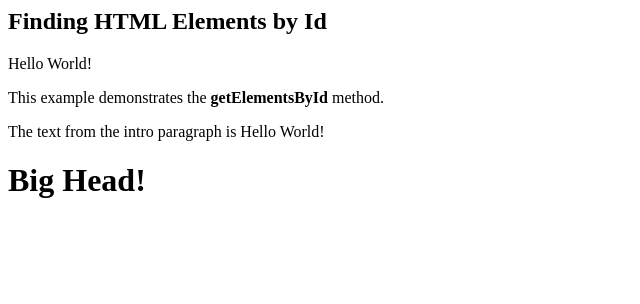
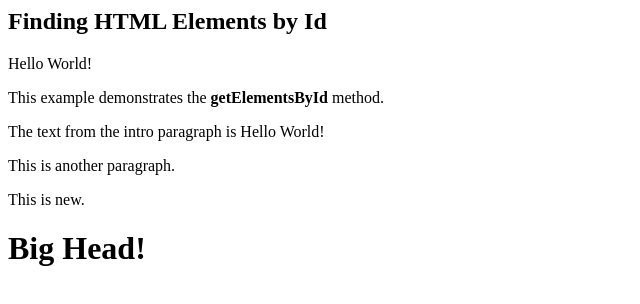
Before and after one commit to paraujosena/antigos, a plain HTML site: page DOM/dom.html in a window 1280 px wide. Shown: the whole page, without its empty margins (0-640 px from the left). Drawn offline with Linux system fonts and the light colour scheme.

Commit message:
removendo um paragrafo

```diff
--- a/DOM/dom.html
+++ b/DOM/dom.html
@@ -8,6 +8,12 @@
     <p>This example demonstrates the <b>getElementsById</b> method.</p>
 
     <p id="demo"></p>
+
+    <div id="div1">
+        <p id="p1">This is a paragraph.</p>
+        <p id="p2">This is another paragraph.</p>
+      </div>
+
 
     <script>
     var myElement = document.getElementById("intro");
@@ -23,6 +29,16 @@
         heading.appendChild(heading_text);
         document.body.appendChild(heading);
         }
+
+      var para = document.createElement("p");
+      var node = document.createTextNode("This is new.");
+      para.appendChild(node);
+
+      var element = document.getElementById("div1");
+      element.appendChild(para);
+
+      var elmnt = document.getElementById("p1");
+        elmnt.remove();
     </script>
   </body>
 </html>
```
